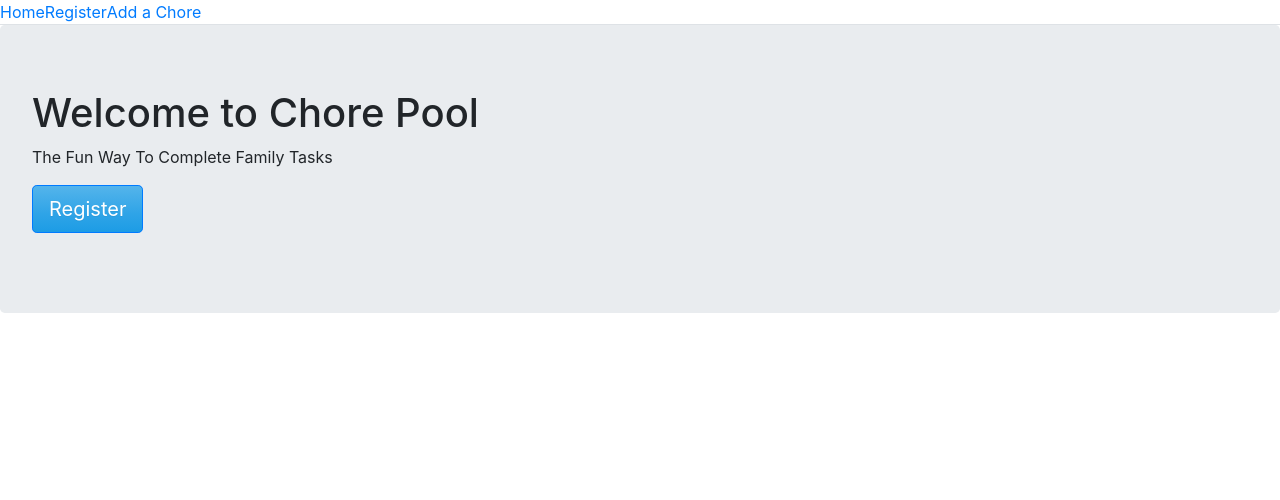
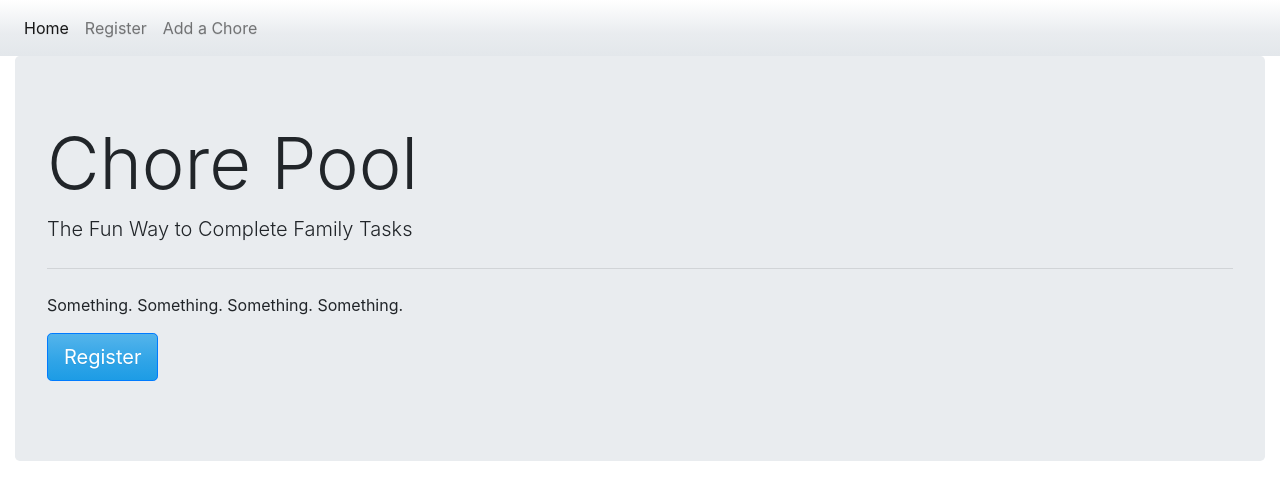
Before and after one commit to GRIFF91/Get-It-Done, a React (Create React App) app in the folder client/: page / in a window 1280 px wide. Shown: the top 500 px of the page. Built offline with nearby package versions, Linux system fonts and the light colour scheme.

Commit message:
bootstrap fix

```diff
--- /dev/null
+++ b/client/src/components/grid/col.js
@@ -0,0 +1,6 @@
+import React from "react";
+
+export const Col = ({ size, children }) =>
+  <div className={size.split(" ").map(size => "col-" + size).join(" ")}>
+    {children}
+  </div>;
--- /dev/null
+++ b/client/src/components/grid/container.js
@@ -0,0 +1,6 @@
+import React from "react";
+
+export const Container = ({ fluid, children }) =>
+  <div className={`container${fluid ? "-fluid" : ""}`}>
+    {children}
+  </div>;
--- /dev/null
+++ b/client/src/components/grid/index.js
@@ -0,0 +1,3 @@
+export * from "./col";
+export * from "./container";
+export * from "./row";
--- /dev/null
+++ b/client/src/components/grid/row.js
@@ -0,0 +1,6 @@
+import React from "react";
+
+export const Row = ({ fluid, children }) =>
+  <div className={`row${fluid ? "-fluid" : ""}`}>
+    {children}
+  </div>;
--- a/client/src/components/nav/nav.js
+++ b/client/src/components/nav/nav.js
@@ -1,13 +1,21 @@
 import React from "react";
+import "./nav.css";
+import { Link } from 'react-router-dom';
 
 const Nav = () =>
-<div>
-
-  <ul className="nav nav-tabs">
-    <li role="presentation" class="active"><a href="/">Home</a></li>
-    <li role="presentation"><a href="/register">Register</a></li>
-    <li role="presentation"><a href="/addchore">Add a Chore</a></li>
-  </ul>
-
-</div>
+<nav className="navbar navbar-expand-lg navbar-light bg-light">
+    <div className="collapse navbar-collapse" id="navbarNav">
+      <ul className="navbar-nav">
+        <li className={'nav-item ' + (window.location.pathname === '/' ? 'active' : '')}>
+          <Link className="nav-link" to="/">Home</Link>
+        </li>
+        <li className={'nav-item ' + (window.location.pathname === '/register' ? 'active' : '')}>
+          <Link className="nav-link" to="/register">Register</Link>
+        </li>
+        <li className={'nav-item ' + (window.location.pathname === '/addChore' ? 'active' : '')}>
+          <Link className="nav-link" to="/addChore">Add a Chore</Link>
+        </li>
+      </ul>
+    </div>
+  </nav>
 export default Nav;
--- a/client/src/pages/addchore/addchore.js
+++ b/client/src/pages/addchore/addchore.js
@@ -1,6 +1,6 @@
 import React, { Component } from "react";
 import { Link } from "react-router-dom";
-
+import { Col, Row, Container } from "../../components/grid";
 
 class addChore extends Component {
     render() {
--- a/client/src/pages/createPool/createPool.js
+++ b/client/src/pages/createPool/createPool.js
@@ -1,6 +1,6 @@
 import React, { Component } from "react";
 import { Link } from "react-router-dom";
-
+import { Col, Row, Container } from "../../components/grid";
 
 class createPool extends Component {
     render() {
--- a/client/src/pages/home/home.js
+++ b/client/src/pages/home/home.js
@@ -1,17 +1,24 @@
 import React, { Component } from "react";
 import { Link } from "react-router-dom";
+import { Col, Row, Container } from "../../components/grid";
 
 
 class home extends Component {
     render() {
         return (
-            <div>
+            <Container fluid>
                 <div className="jumbotron">
-                    <h1>Welcome to Chore Pool</h1>
-                        <p>The Fun Way To Complete Family Tasks</p>
-                        <p><a className="btn btn-primary btn-lg" href="/register" role="button">Register</a></p>
+                    <h1 className="display-3">Chore Pool</h1>
+                        <p className="lead">The Fun Way to Complete Family Tasks</p>
+                    <hr className="my-4" />
+                        <p>Something. Something. Something. Something.</p>
+                        <p className="lead">
+                            <a className="btn btn-primary btn-lg" href="/register" role="button">Register</a>
+                        </p>
                 </div>
-            </div>
+            </Container>
+
+
         );
     }
 }
--- a/client/src/pages/poolManager/poolManager.js
+++ b/client/src/pages/poolManager/poolManager.js
@@ -1,6 +1,6 @@
 import React, { Component } from "react";
 import { Link } from "react-router-dom";
-
+import { Col, Row, Container } from "../../components/grid";
 
 class poolManager extends Component {
     render() {
--- a/client/src/pages/poolMember/poolMember.js
+++ b/client/src/pages/poolMember/poolMember.js
@@ -1,6 +1,6 @@
 import React, { Component } from "react";
 import { Link } from "react-router-dom";
-
+import { Col, Row, Container } from "../../components/grid";
 
 class poolMember extends Component {
     render() {
--- a/client/src/pages/register/register.js
+++ b/client/src/pages/register/register.js
@@ -1,5 +1,6 @@
 import React, { Component } from "react";
 import { Link } from "react-router-dom";
+import { Col, Row, Container } from "../../components/grid";
 
 class register extends Component {
     render() {
```
Also changed, not shown: client/src/components/nav/nav.css (added).
